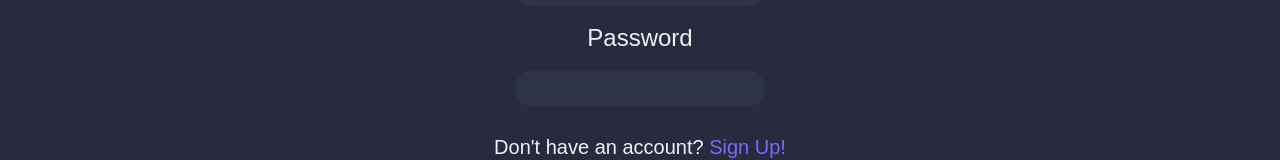
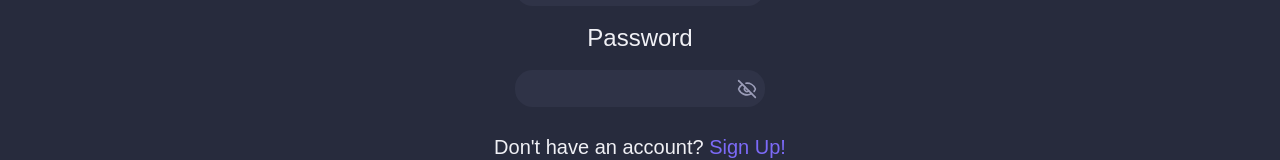
Before and after one commit to joackimgr/Enteka, a React (Vite) app: page / in a window 1280 px wide. Shown: the part 392-552 px from the top of the page. Built offline with nearby package versions, Linux system fonts and the light colour scheme.

Commit message:
feat: add show / hide password on log in and sign up forms

```diff
--- a/src/components/auth/LoginForm.jsx
+++ b/src/components/auth/LoginForm.jsx
@@ -2,6 +2,7 @@ import { useState } from "react"
 import logo from "../../assets/EntekaLogo.png"
 import { useNavigate } from "react-router-dom"
 import { loginDataPython } from "../api/client"
+import { Eye, EyeOff } from "lucide-react"
 
 export default function LoginForm({onSwitch, setIsAuthenticated, setUserName}) {
     let navigate = useNavigate()
@@ -12,6 +13,7 @@ export default function LoginForm({onSwitch, setIsAuthenticated, setUserName}) {
     })
 
     const [errorMessage, setErrorMessage] = useState('')
+    const [showPassword, setShowPassword] = useState(false)
 
     async function handleSubmit(e) {
         e.preventDefault()
@@ -38,14 +40,25 @@ export default function LoginForm({onSwitch, setIsAuthenticated, setUserName}) {
 
     return <form onSubmit={handleSubmit}  id="logInForm" className="flex flex-col bg-[#272B3D] justify-center items-center w-112.5 h-129.5 my-5 mx-auto rounded-[1.6rem] gap-4">
             <img src={logo} alt="EntekaLogo" id="logoOnLogInForm" className="mt-6 w-30 h-30"></img>
+
             <label htmlFor="logInUsername" className="text-2xl text-[#F0F0F5]">Username</label>
             <input value={formData.username} type="text" name="username" id="logInUsername" onChange={handleChange} className="w-62.5 text-[#F0F0F5] border-none rounded-[1.1rem] h-9.25 bg-[#2F3347] p-0 box-border focus:outline-none pl-3.5 focus:box-border" required/>
+
             <label htmlFor="logInPassword" className="text-2xl text-[#F0F0F5]">Password</label>
-            <input value={formData.password} type="password" name="password" id="logInPassword" onChange={handleChange} className="w-62.5 text-[#F0F0F5] border-none rounded-[1.1rem] h-9.25 bg-[#2F3347] p-0 box-border focus:outline-none pl-3.5 focus:box-border" required/>
+            <div className="relative w-62.5">
+                <input value={formData.password} type={showPassword ? "text" : "password"} name="password" id="logInPassword" onChange={handleChange}
+                    className="w-full text-[#F0F0F5] border-none rounded-[1.1rem] h-9.25 bg-[#2F3347] p-0
+                    box-border focus:outline-none pl-3.5 pr-10 focus:box-border" required />
+                <button type="button" onClick={() => setShowPassword(!showPassword)}
+                    className="absolute right-2 top-1/2 -translate-y-1/2 text-[#9B9DB8] hover:text-white">
+                    {showPassword ?  <Eye size={20} /> : <EyeOff size={20} /> }
+                </button>
+            </div>
             {errorMessage &&
                 <p className="text-red-400 text-sm">{errorMessage}</p>
             }
             <p className="my-2.5 text-xl text-[#F0F0F5]">Don't have an account? <span id="signUp" onClick={onSwitch} className="cursor-pointer text-[#7C6AF7]">Sign Up!</span></p>
+
             <input type="submit" value="Login" id="logInBtn" className="w-30 h-12.5 text-xl border-none rounded-[1.2rem] bg-[#7C6AF7] mb-4.5 cursor-pointer transition-colors hover:bg-[#6A59E0]"/>
          </form>
 }
--- a/src/components/auth/SignUpForm.jsx
+++ b/src/components/auth/SignUpForm.jsx
@@ -2,6 +2,8 @@ import logo from "../../assets/EntekaLogo.png"
 import { useState } from "react"
 import { useNavigate } from "react-router-dom";
 import { signUpDataPython } from "../api/client"
+import { Eye, EyeOff } from "lucide-react"
+
 
 export default function SignUpForm({onSwitch, setIsAuthenticated, setUserName}) {
     let navigate = useNavigate()
@@ -13,6 +15,7 @@ export default function SignUpForm({onSwitch, setIsAuthenticated, setUserName})
     });
 
     const [errorMessage, setErrorMessage] = useState('')
+    const [showPassword, setShowPassword] = useState(false)
 
     const handleChange = (e) => {
         const { name, value } = e.target;
@@ -47,7 +50,15 @@ export default function SignUpForm({onSwitch, setIsAuthenticated, setUserName})
                 <input value={formData.email} onChange={handleChange} type="email" name="email" id="signUpEmail" className="w-62.5 text-[#F0F0F5] border-none rounded-[1.1rem] h-9.25 bg-[#2F3347] p-0 box-border focus:outline-none pl-3.5 focus:box-border" required />
 
                 <label htmlFor="signUpPassword" className="text-2xl text-[#F0F0F5]">Password</label>
-                <input value={formData.password} onChange={handleChange} type="password" name="password" id="signUpPassword" className="w-62.5 text-[#F0F0F5] border-none rounded-[1.1rem] h-9.25 bg-[#2F3347] p-0 box-border focus:outline-none pl-3.5 focus:box-border" required />
+                <div className="relative w-62.5">
+                    <input value={formData.password} type={showPassword ? "text" : "password"} name="password" id="signUpPassword" onChange={handleChange}
+                        className="w-full text-[#F0F0F5] border-none rounded-[1.1rem] h-9.25 bg-[#2F3347] p-0
+                        box-border focus:outline-none pl-3.5 pr-10 focus:box-border" required />
+                    <button type="button" onClick={() => setShowPassword(!showPassword)}
+                        className="absolute right-2 top-1/2 -translate-y-1/2 text-[#9B9DB8] hover:text-white">
+                        {showPassword ?  <Eye size={20} /> : <EyeOff size={20} /> }
+                    </button>
+                </div>
                 {errorMessage &&
                     <p className="text-red-400 text-sm">{errorMessage}</p>
                 }
```
